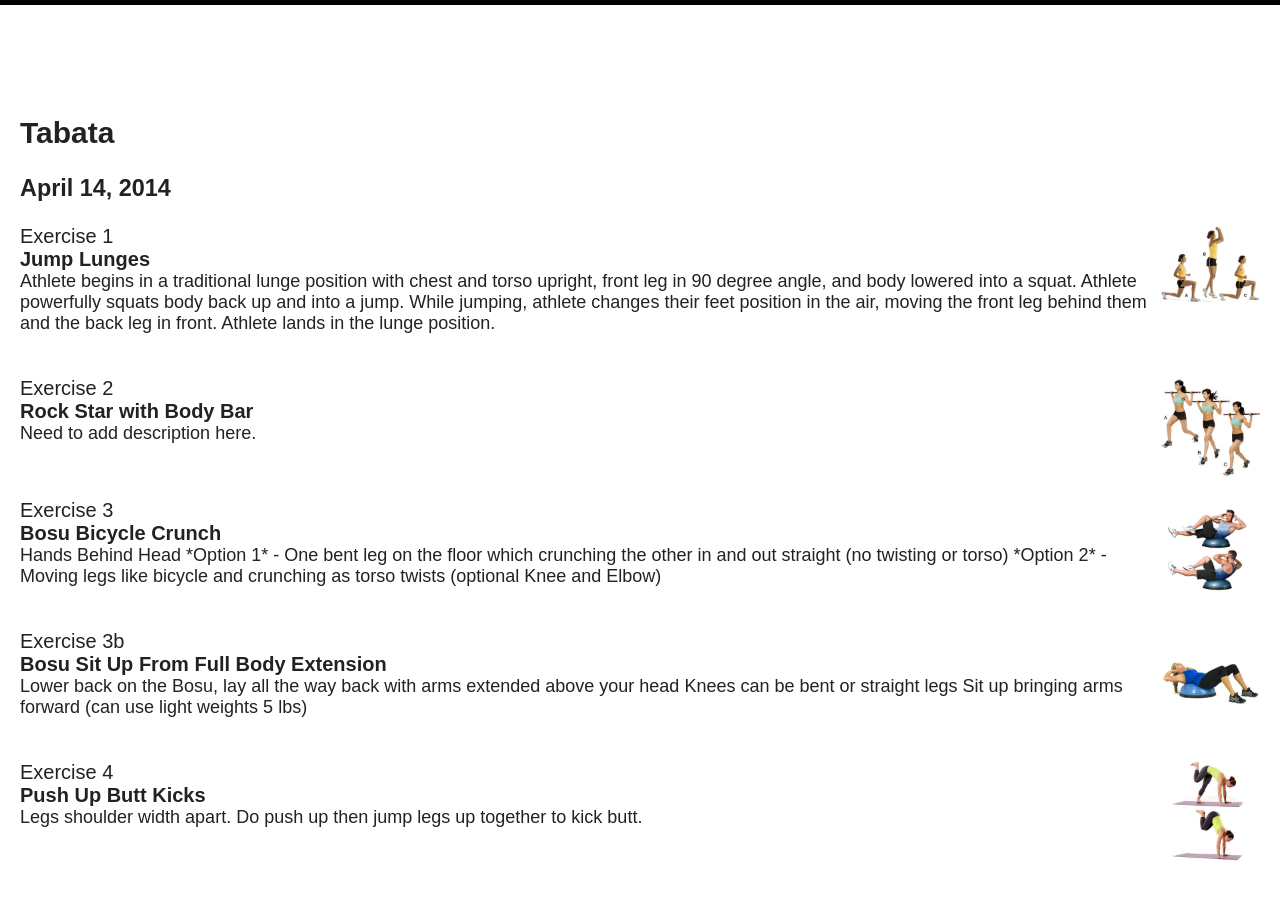
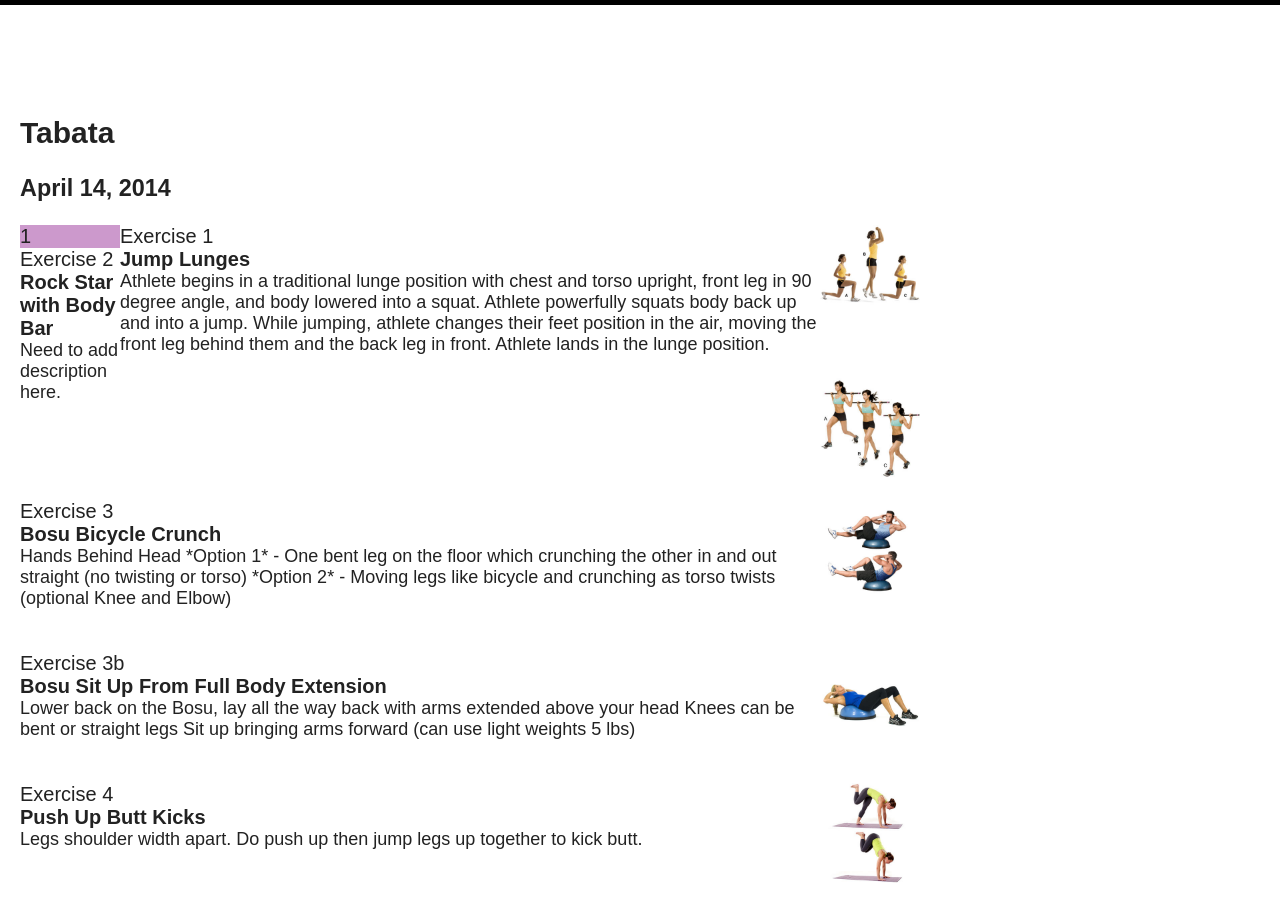
Before and after one commit to christyallen/christyallen.github.io, a Jekyll site: the page built from workouts/_posts/2014-04-14-tabata.md, in a window 1280 px wide. Built offline with Jekyll 4.4.1, drawn with Linux system fonts in a browser that asks for light colours; nearby versions of some CDN libraries.

Commit message:
Site updated at 2014-04-15 20:13:11 UTC

```diff
--- a/_layouts/workout.html
+++ b/_layouts/workout.html
@@ -17,9 +17,10 @@
         <h3>{{ page.date | date: "%B %d, %Y" }}</h3>
       </header>
 
+
+<div class="exercise-right">
 <!-- exercise 1 -->
 {% if page.exercise-1 %}
-
 
         {% assign exercise-1 = page.exercise-1 %}
 
@@ -32,8 +33,6 @@
                 <br style="clear: both;" />
           {% endif %}
         {% endfor %}
-
-
 
 {% endif %}
 
@@ -55,6 +54,10 @@
         {% endfor %}
 
 {% endif %}
+
+</div> <!-- exercise 1 -->
+
+<div class="exercise-left">1</div>
 
 
 <!-- exercise 2 -->
```
Also changed, not shown: assets/css/main.min.css, 1 other file.
